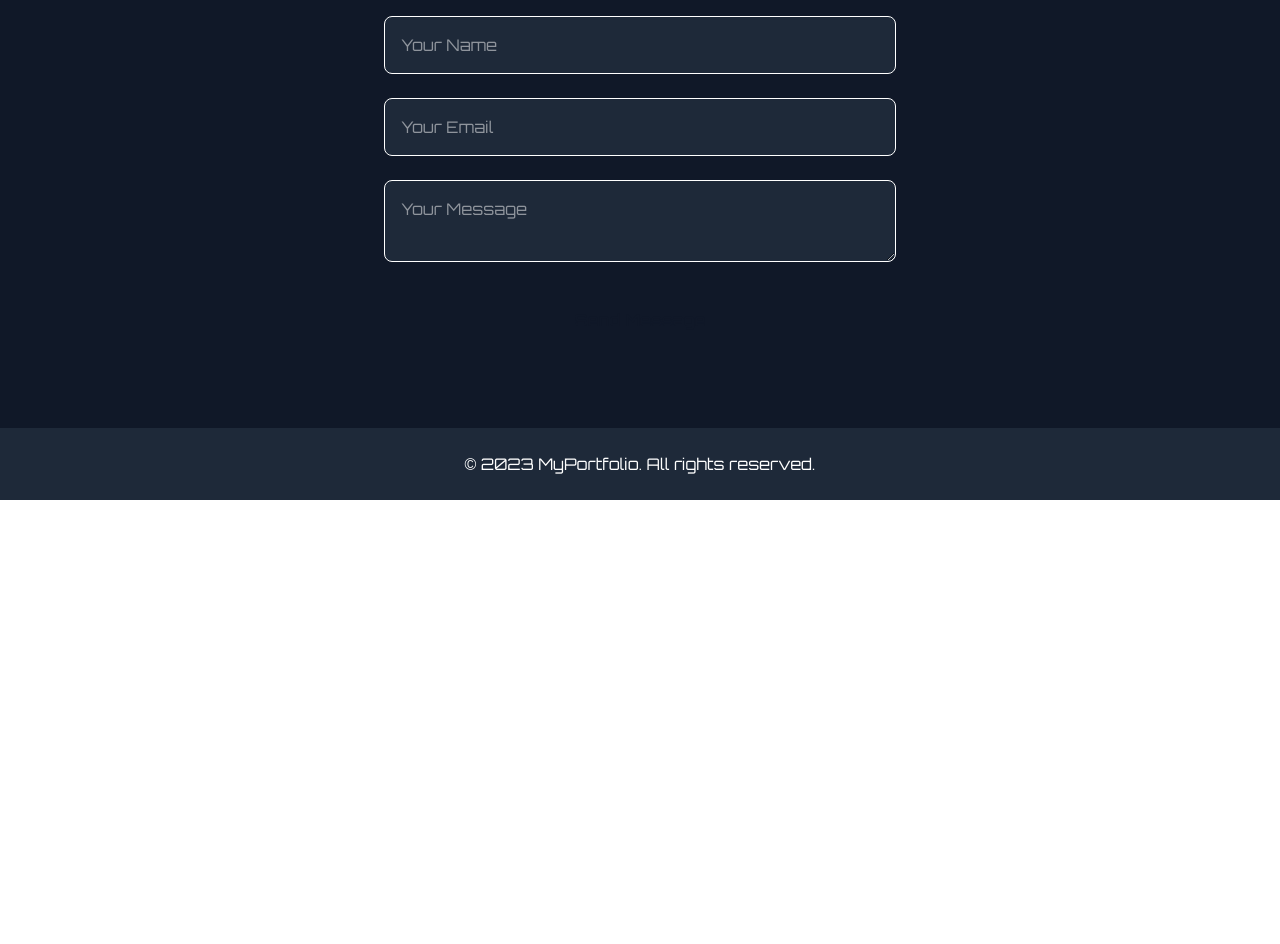
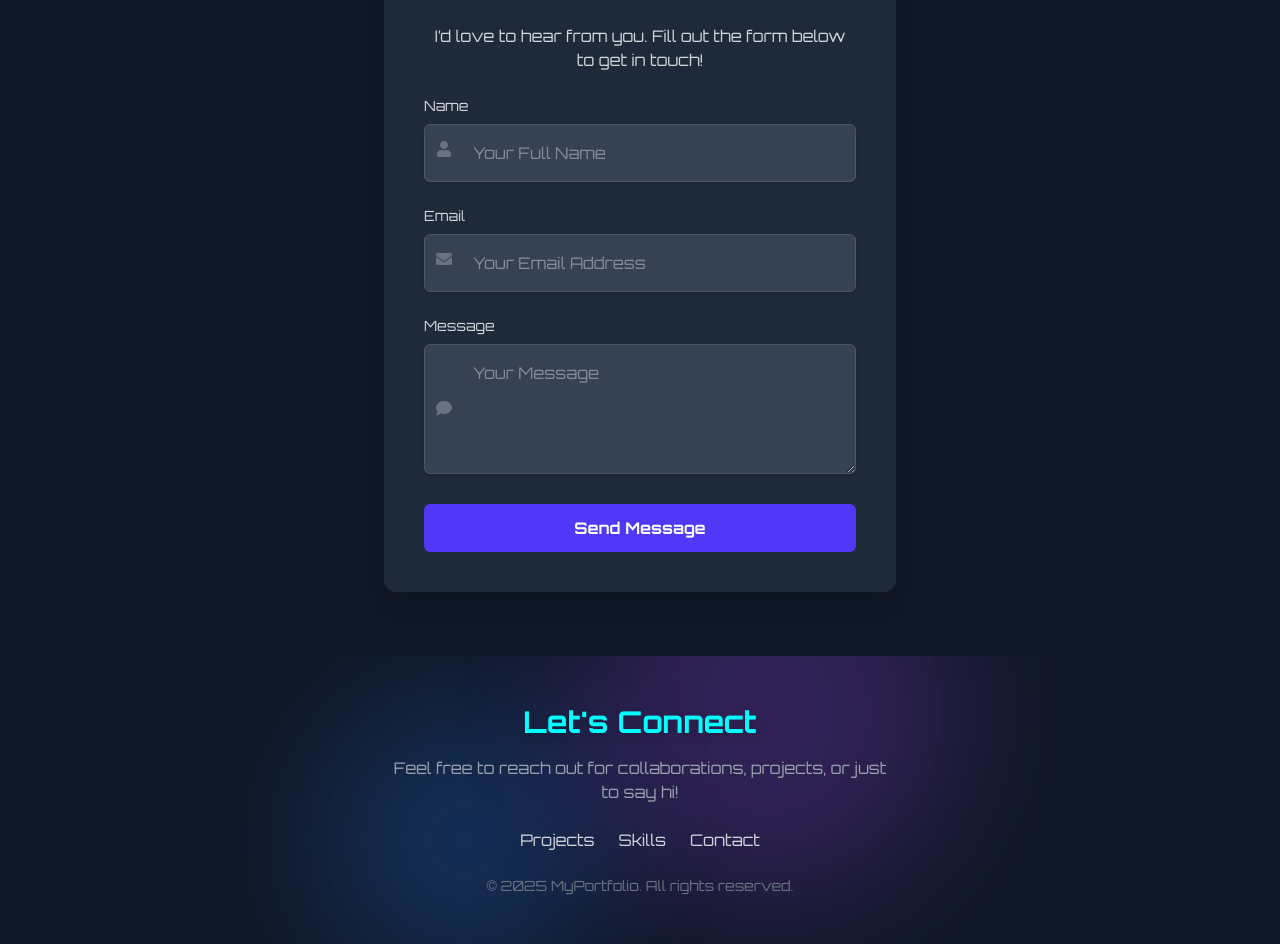
Before and after one commit to hambali-020608/porftolio-website, a React (Vite) app: page / in a window 1280 px wide. Shown: the part 2060-3004 px from the top of the page. Before the commit the page ends 2560 px from the top, so only its background shows below. Built offline with nearby package versions, Linux system fonts and the light colour scheme.

Commit message:
memperbaiki contact dan footer

```diff
--- a/package.json
+++ b/package.json
@@ -11,12 +11,14 @@
     "preview": "vite preview"
   },
   "dependencies": {
+    "@react-icons/all-files": "^4.1.0",
     "@tailwindcss/postcss": "^4.0.3",
     "aos": "^2.3.4",
     "motion": "^12.3.0",
     "postcss-cli": "^11.0.0",
     "react": "^18.3.1",
-    "react-dom": "^18.3.1"
+    "react-dom": "^18.3.1",
+    "react-icons": "^5.4.0"
   },
   "devDependencies": {
     "@eslint/js": "^9.17.0",
--- a/src/components/section/contact.jsx
+++ b/src/components/section/contact.jsx
@@ -1,27 +1,163 @@
-export default function Contact() {
-    return(
-        <section class="py-20" id="contact">
-   <div class="container mx-auto text-center">
-    <h2 class="text-4xl font-bold text-neon-blue mb-10">
-     Contact
-    </h2>
-    <form class="max-w-lg mx-auto">
-     <div class="mb-6">
-      <input class="w-full p-4 bg-gray-800 border border-neon-blue rounded-lg focus:outline-none focus:ring-2 focus:ring-neon-purple" placeholder="Your Name" type="text"/>
-     </div>
-     <div class="mb-6">
-      <input class="w-full p-4 bg-gray-800 border border-neon-blue rounded-lg focus:outline-none focus:ring-2 focus:ring-neon-purple" placeholder="Your Email" type="email"/>
-     </div>
-     <div class="mb-6">
-      <textarea class="w-full p-4 bg-gray-800 border border-neon-blue rounded-lg focus:outline-none focus:ring-2 focus:ring-neon-purple" placeholder="Your Message"></textarea>
-     </div>
-     <button class="w-full p-4 bg-neon-blue text-gray-900 font-bold rounded-lg hover:bg-neon-purple transition-colors duration-300" type="submit">
-      Send Message
-     </button>
-    </form>
-   </div>
-  </section>
+import { useState } from 'react';
+import { motion } from 'motion/react';
+import { FaUser, FaEnvelope, FaComment } from 'react-icons/fa';
 
-    )
+const ContactForm = () => {
+  const [formData, setFormData] = useState({
+    name: '',
+    email: '',
+    message: '',
+  });
 
-}
+  const [isSubmitting, setIsSubmitting] = useState(false);
+  const [isSuccess, setIsSuccess] = useState(null);
+
+  const handleChange = (e) => {
+    const { name, value } = e.target;
+    setFormData((prev) => ({ ...prev, [name]: value }));
+  };
+
+  const handleSubmit = async (e) => {
+    e.preventDefault();
+    setIsSubmitting(true);
+
+    // Simulate form submission
+    setTimeout(() => {
+      setIsSubmitting(false);
+      setIsSuccess(true);
+    }, 2000);
+  };
+
+  return (
+    <div className="flex justify-center items-center min-h-screen bg-gray-900 p-6">
+      <motion.div
+        initial={{ opacity: 0, y: 50 }}
+        animate={{ opacity: 1, y: 0 }}
+        transition={{ duration: 0.8, ease: 'easeOut' }}
+        className="bg-gray-800 p-10 rounded-xl shadow-xl w-full max-w-lg space-y-6 transform transition-all"
+      >
+        <h2 className="text-4xl font-extrabold text-center text-white">Contact Me</h2>
+        <p className="text-center text-gray-300">I’d love to hear from you. Fill out the form below to get in touch!</p>
+
+        <form onSubmit={handleSubmit} className="space-y-6">
+          <div>
+            <label className="block text-sm font-medium text-gray-300">Name</label>
+            <motion.div
+              className="relative"
+              initial={{ opacity: 0 }}
+              animate={{ opacity: 1 }}
+              transition={{ duration: 0.5 }}
+            >
+              <FaUser className="absolute left-3 top-1/2 transform -translate-y-1/2 text-gray-500" />
+              <motion.input
+                type="text"
+                name="name"
+                value={formData.name}
+                onChange={handleChange}
+                required
+                className="w-full p-4 pl-12 mt-2 border border-gray-600 rounded-md shadow-sm focus:outline-none focus:ring-2 focus:ring-indigo-500 text-gray-300 bg-gray-700 transition duration-300"
+                placeholder="Your Full Name"
+                whileFocus={{ scale: 1.05 }}
+              />
+            </motion.div>
+          </div>
+
+          <div>
+            <label className="block text-sm font-medium text-gray-300">Email</label>
+            <motion.div
+              className="relative"
+              initial={{ opacity: 0 }}
+              animate={{ opacity: 1 }}
+              transition={{ duration: 0.5 }}
+            >
+              <FaEnvelope className="absolute left-3 top-1/2 transform -translate-y-1/2 text-gray-500" />
+              <motion.input
+                type="email"
+                name="email"
+                value={formData.email}
+                onChange={handleChange}
+                required
+                className="w-full p-4 pl-12 mt-2 border border-gray-600 rounded-md shadow-sm focus:outline-none focus:ring-2 focus:ring-indigo-500 text-gray-300 bg-gray-700 transition duration-300"
+                placeholder="Your Email Address"
+                whileFocus={{ scale: 1.05 }}
+              />
+            </motion.div>
+          </div>
+
+          <div>
+            <label className="block text-sm font-medium text-gray-300">Message</label>
+            <motion.div
+              className="relative"
+              initial={{ opacity: 0 }}
+              animate={{ opacity: 1 }}
+              transition={{ duration: 0.5 }}
+            >
+              <FaComment className="absolute left-3 top-1/2 transform -translate-y-1/2 text-gray-500" />
+              <motion.textarea
+                name="message"
+                value={formData.message}
+                onChange={handleChange}
+                required
+                className="w-full p-4 pl-12 mt-2 border border-gray-600 rounded-md shadow-sm focus:outline-none focus:ring-2 focus:ring-indigo-500 text-gray-300 bg-gray-700 transition duration-300"
+                rows="4"
+                placeholder="Your Message"
+                whileFocus={{ scale: 1.05 }}
+              />
+            </motion.div>
+          </div>
+
+          <div className="relative">
+            <motion.button
+              type="submit"
+              disabled={isSubmitting}
+              className="w-full py-3 px-6 bg-indigo-600 text-white font-semibold rounded-md hover:bg-indigo-700 focus:outline-none transition duration-300 transform hover:scale-105 disabled:opacity-50"
+              whileHover={{ scale: 1.05 }}
+            >
+              {isSubmitting ? (
+                <span className="flex justify-center items-center">
+                  <svg
+                    className="animate-spin mr-3 w-5 h-5 text-white"
+                    xmlns="http://www.w3.org/2000/svg"
+                    fill="none"
+                    viewBox="0 0 24 24"
+                    stroke="currentColor"
+                  >
+                    <circle
+                      className="opacity-25"
+                      cx="12"
+                      cy="12"
+                      r="10"
+                      stroke="currentColor"
+                      strokeWidth="4"
+                    ></circle>
+                    <path
+                      className="opacity-75"
+                      fill="currentColor"
+                      d="M4 12a8 8 0 1116 0A8 8 0 014 12z"
+                    ></path>
+                  </svg>
+                  Sending...
+                </span>
+              ) : (
+                'Send Message'
+              )}
+            </motion.button>
+          </div>
+
+          {isSuccess !== null && (
+            <motion.div
+              initial={{ opacity: 0 }}
+              animate={{ opacity: 1 }}
+              transition={{ duration: 0.5 }}
+              className={`mt-4 text-center font-medium ${isSuccess ? 'text-green-600' : 'text-red-600'}`}
+            >
+              {isSuccess ? 'Message sent successfully!' : 'There was an error sending your message.'}
+            </motion.div>
+          )}
+        </form>
+      </motion.div>
+    </div>
+  );
+};
+
+export default ContactForm;
--- a/src/components/section/footer.jsx
+++ b/src/components/section/footer.jsx
@@ -1,11 +1,37 @@
+import { motion } from "motion/react";
+
 export default function Footer() {
-    return(
-        <footer class="py-6 bg-gray-800 text-center">
-   <p class="text-neon-blue">
-    © 2023 MyPortfolio. All rights reserved.
-   </p>
-  </footer>
+  return (
+    <footer className="relative py-12 bg-gray-900 text-center overflow-hidden">
+      {/* Efek Neon Glow Background */}
+      <div className="absolute inset-0 overflow-hidden">
+        <div className="absolute w-72 h-72 bg-blue-500 opacity-20 blur-3xl rounded-full top-10 left-1/4 animate-pulse" />
+        <div className="absolute w-96 h-96 bg-purple-500 opacity-20 blur-3xl rounded-full bottom-10 right-1/4 animate-pulse" />
+      </div>
 
-    )
+      <motion.div
+        initial={{ opacity: 0, y: 20 }}
+        animate={{ opacity: 1, y: 0 }}
+        transition={{ duration: 1 }}
+        className="relative z-10"
+      >
+        <h3 className="text-3xl font-bold text-[#00FFFF] mb-4 drop-shadow-lg">
+          Let's Connect
+        </h3>
+        <p className="text-gray-400 mb-6 max-w-lg mx-auto">
+          Feel free to reach out for collaborations, projects, or just to say hi!
+        </p>
 
+        <nav className="flex justify-center gap-6 text-gray-300 mb-6">
+          <a href="#projects" className="hover:text-[#00FFFF] transition">Projects</a>
+          <a href="#skills" className="hover:text-[#00FFFF] transition">Skills</a>
+          <a href="#contact" className="hover:text-[#00FFFF] transition">Contact</a>
+        </nav>
+
+        <p className="text-gray-500 text-sm">
+          © {new Date().getFullYear()} MyPortfolio. All rights reserved.
+        </p>
+      </motion.div>
+    </footer>
+  );
 }
--- a/src/components/section/skills.jsx
+++ b/src/components/section/skills.jsx
@@ -59,12 +59,21 @@ export default function Skills() {
               variants={cardVariants}
               whileHover="hover"
             >
+
               <motion.div className="flex justify-center mb-6" variants={floatingIconVariants} initial="initial" animate="animate">
-                <img
-                  src="" // Ganti dengan gambar asli
-                  alt={skill}
-                  className="w-24 h-24 object-contain filter grayscale group-hover:filter-none transition duration-300"
-                />
+              <img
+  src={
+    skill === "Backend Developer"
+      ? "https://img.icons8.com/nolan/64/backend-development.png"
+      : skill === "Frontend Developer"
+      ? "/frontend.png"
+      :  skill === "Database"
+      ? "https://img.icons8.com/nolan/64/data-configuration.png":""  // Gambar default jika skill tidak cocok
+  }
+  alt={skill}
+  className="w-24 h-24 object-contain filter grayscale group-hover:filter-none transition duration-300"
+/>
+
               </motion.div>
               <h3 className="text-center text-2xl font-bold text-[#FF00FF] group-hover:text-[#00FFFF] transition-colors duration-300">
                 {skill}
```
Also changed, not shown: public/frontend.png (added), 1 other file (tests, documents, lock files or other folders).
